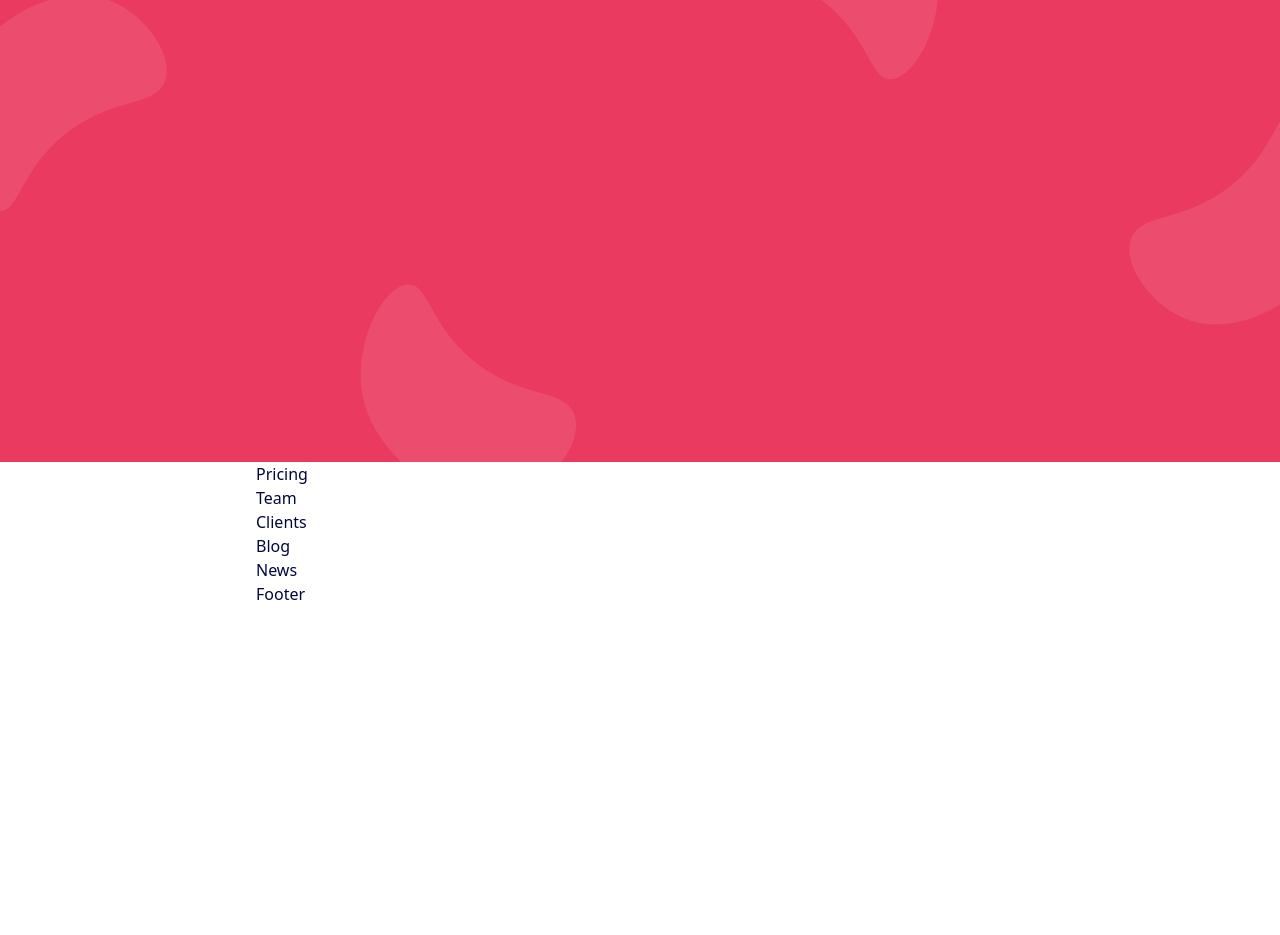
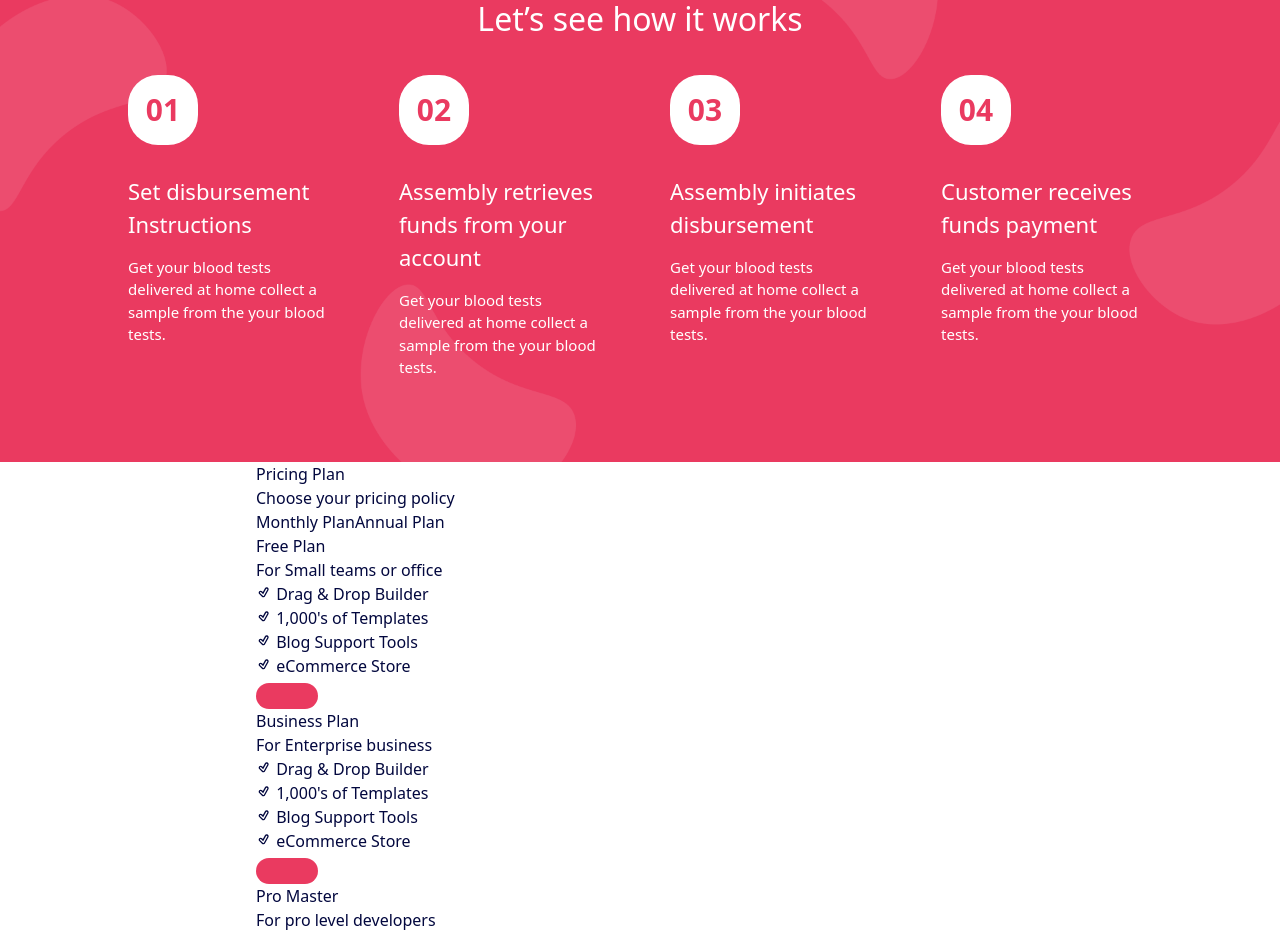
Before and after one commit to ismailcet/Agency-Landing-Page, a React (Create React App) app: page / in a window 1280 px wide. Shown: the part 4131-5066 px from the top of the page. Before the commit the page ends 4737 px from the top, so only its background shows below. Built offline with nearby package versions, Linux system fonts and the light colour scheme.

Commit message:
Work and pricing section are added

```diff
--- a/package.json
+++ b/package.json
@@ -6,8 +6,10 @@
     "@testing-library/jest-dom": "^5.16.5",
     "@testing-library/react": "^13.4.0",
     "@testing-library/user-event": "^13.5.0",
+    "framer-motion": "^7.6.1",
     "react": "^18.2.0",
     "react-dom": "^18.2.0",
+    "react-icons": "^4.6.0",
     "react-router-dom": "^6.4.2",
     "react-scripts": "5.0.1",
     "web-vitals": "^2.1.4"
--- a/src/Components/HeaderContent.jsx
+++ b/src/Components/HeaderContent.jsx
@@ -17,12 +17,12 @@ const HeaderContent = () => {
       <img
         src={leftImg}
         alt=""
-        className="lg:w-2/4 absolute lg:left-[-24%] xl:left-[-30%] 2xl:left-[-24%] lg:top-30 xl:top-80 2xl:top-10 z-[-1]"
+        className="lg:w-2/4 absolute lg:left-[-24%] xl:left-[-30%] 2xl:left-[-26%] lg:top-30 xl:top-80 2xl:top-10 z-[-1]"
       />
       <img
         src={rightImg}
         alt=""
-        className="lg:w-2/4 absolute lg:right-[-24%] xl:right-[-30%] 2xl:right-[-24%] lg:top-middle xl:top-middle-xl 2xl:top-middle z-[-1]"
+        className="lg:w-2/4 absolute lg:right-[-24%] xl:right-[-30%] 2xl:right-[-26%] lg:top-middle xl:top-middle-xl 2xl:top-middle z-[-1]"
       />
       <div className="content-img flex align-middle justify-center mt-8">
         <img src={HeaderImg} alt="Banner Content" />
--- a/src/Components/HowWork.jsx
+++ b/src/Components/HowWork.jsx
@@ -2,8 +2,65 @@ import React from "react";
 
 const HowWork = () => {
   return (
-    <section className="howWork mt-40 xl:mx-[-16rem] lg:mx-[-8rem] h-[70vh] bg-mainColor bg-workPattern bg-no-repeat bg-center bg-cover">
-      HowWork
+    <section className="howWork mt-40 py-[4rem] xl:mx-[-16rem] lg:mx-[-8rem] h-[70vh] bg-mainColor bg-workPattern bg-no-repeat bg-center bg-cover flex gap-8 flex-col items-center">
+      <div className="work-up text-center ">
+        <h4 className="work-info text-white text-[0.875rem] font-bold uppercase mb-2">
+          Whats the function
+        </h4>
+        <h3 className="work-title text-white text-[2rem]">
+          Let’s see how it works
+        </h3>
+      </div>
+      <div className="work-down grid grid-cols-4 gap-[60px] xl:px-[8rem] lg:px-[4rem]">
+        <div className="work-item">
+          <button className="number w-[70px] h-[70px] rounded-[1.875rem] mb-[1.875rem] text-[1.875rem] font-bold bg-white text-mainColor">
+            01
+          </button>
+          <h3 className="work-item-title text-[22px] text-white font-medium mb-[15px]">
+            Set disbursement Instructions
+          </h3>
+          <p className="work-item-info text-[15px] font-normal text-white">
+            Get your blood tests delivered at home collect a sample from the
+            your blood tests.
+          </p>
+        </div>
+        <div className="work-item">
+          <button className="number w-[70px] h-[70px] rounded-[1.875rem] mb-[1.875rem] text-[1.875rem] font-bold bg-white text-mainColor">
+            02
+          </button>
+          <h3 className="work-item-title text-[22px] text-white font-medium mb-[15px]">
+            Assembly retrieves funds from your account
+          </h3>
+          <p className="work-item-info text-[15px] font-normal text-white">
+            Get your blood tests delivered at home collect a sample from the
+            your blood tests.
+          </p>
+        </div>
+        <div className="work-item">
+          <button className="number w-[70px] h-[70px] rounded-[1.875rem] mb-[1.875rem] text-[1.875rem] font-bold bg-white text-mainColor">
+            03
+          </button>
+          <h3 className="work-item-title text-[22px] text-white font-medium mb-[15px]">
+            Assembly initiates disbursement
+          </h3>
+          <p className="work-item-info text-[15px] font-normal text-white">
+            Get your blood tests delivered at home collect a sample from the
+            your blood tests.
+          </p>
+        </div>
+        <div className="work-item">
+          <button className="number w-[70px] h-[70px] rounded-[1.875rem] mb-[1.875rem] text-[1.875rem] font-bold bg-white text-mainColor">
+            04
+          </button>
+          <h3 className="work-item-title text-[22px] text-white font-medium mb-[15px]">
+            Customer receives funds payment
+          </h3>
+          <p className="work-item-info text-[15px] font-normal text-white">
+            Get your blood tests delivered at home collect a sample from the
+            your blood tests.
+          </p>
+        </div>
+      </div>
     </section>
   );
 };
--- a/src/Components/Pricing.jsx
+++ b/src/Components/Pricing.jsx
@@ -1,7 +1,117 @@
 import React from "react";
-
+import { TiTickOutline } from "react-icons/ti";
 const Pricing = () => {
-  return <div>Pricing</div>;
+  return (
+    <section className="pricing">
+      <div className="pricing-titles">
+        <p className="pricing-info">Pricing Plan</p>
+        <h3 className="pricing-title">Choose your pricing policy</h3>
+      </div>
+      <div className="button-section">
+        <button className="btn-pricing monthly">Monthly Plan</button>
+        <button className="btn-pricing annual">Annual Plan</button>
+      </div>
+      <div className="pricing-options">
+        <div className="free">
+          <h4 className="options-name">Free Plan</h4>
+          <p className="options-info">For Small teams or office</p>
+          <ul className="options-lists">
+            <li className="options-item">
+              <button className="tick">
+                <TiTickOutline />
+              </button>{" "}
+              <span>Drag & Drop Builder</span>
+            </li>
+            <li className="options-item">
+              <button className="tick">
+                <TiTickOutline />
+              </button>{" "}
+              <span>1,000's of Templates</span>
+            </li>
+            <li className="options-item">
+              <button className="tick">
+                <TiTickOutline />
+              </button>{" "}
+              <span>Blog Support Tools</span>
+            </li>
+            <li className="options-item">
+              <button className="tick">
+                <TiTickOutline />
+              </button>{" "}
+              <span>eCommerce Store </span>
+            </li>
+          </ul>
+          <h4 className="options-price"></h4>
+          <button className="btn btn-option"></button>
+        </div>
+        <div className="business">
+          <h4 className="options-name">Business Plan</h4>
+          <p className="options-info">For Enterprise business</p>
+          <ul className="options-lists">
+            <li className="options-item">
+              <button className="tick">
+                <TiTickOutline />
+              </button>{" "}
+              <span>Drag & Drop Builder</span>
+            </li>
+            <li className="options-item">
+              <button className="tick">
+                <TiTickOutline />
+              </button>{" "}
+              <span>1,000's of Templates</span>
+            </li>
+            <li className="options-item">
+              <button className="tick">
+                <TiTickOutline />
+              </button>{" "}
+              <span>Blog Support Tools</span>
+            </li>
+            <li className="options-item">
+              <button className="tick">
+                <TiTickOutline />
+              </button>{" "}
+              <span>eCommerce Store </span>
+            </li>
+          </ul>
+          <h4 className="options-price"></h4>
+          <button className="btn btn-option"></button>
+        </div>
+        <div className="pro">
+          {" "}
+          <h4 className="options-name">Pro Master</h4>
+          <p className="options-info">For pro level developers</p>
+          <ul className="options-lists">
+            <li className="options-item">
+              <button className="tick">
+                <TiTickOutline />
+              </button>{" "}
+              <span>Drag & Drop Builder</span>
+            </li>
+            <li className="options-item">
+              <button className="tick">
+                <TiTickOutline />
+              </button>{" "}
+              <span>1,000's of Templates</span>
+            </li>
+            <li className="options-item">
+              <button className="tick">
+                <TiTickOutline />
+              </button>{" "}
+              <span>Blog Support Tools</span>
+            </li>
+            <li className="options-item">
+              <button className="tick">
+                <TiTickOutline />
+              </button>{" "}
+              <span>eCommerce Store </span>
+            </li>
+          </ul>
+          <h4 className="options-price"></h4>
+          <button className="btn btn-option"></button>
+        </div>
+      </div>
+    </section>
+  );
 };
 
 export default Pricing;
```
Also changed, not shown: 1 other file (tests, documents, lock files or other folders).
